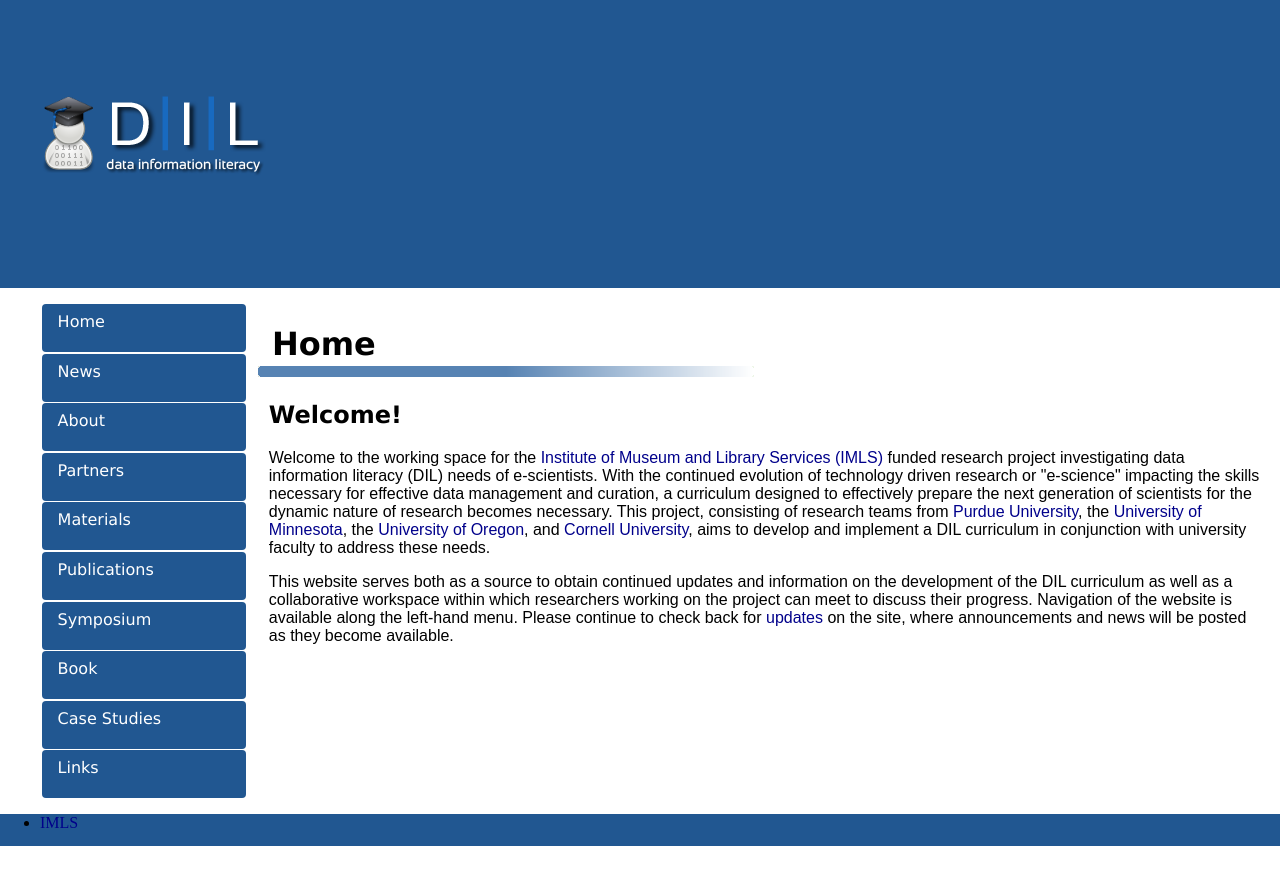
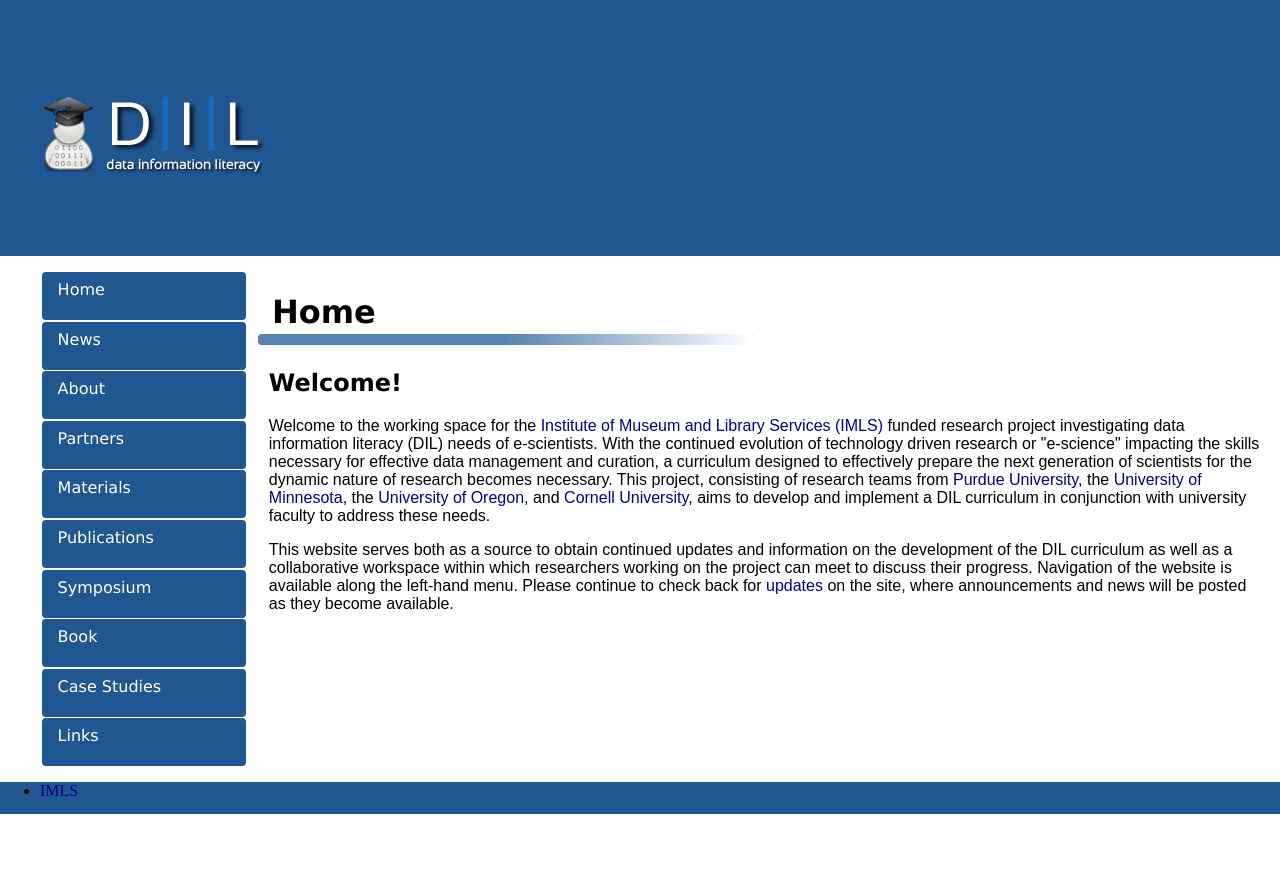
Before and after one commit to datainfolit/datainfolit, a Jekyll site: the page built from index.html, in a window 1280 px wide. Shown: the top 885 px of the page. Built offline with Jekyll 4.4.1, drawn with Linux system fonts in a browser that asks for light colours.

Commit message:
Update main.css

```diff
--- a/css/main.css
+++ b/css/main.css
@@ -85,7 +85,7 @@
 header {
     background: #215791;
     width: 100%;
-    height: 8em;
+    height: 6em;
     padding-top: 5em;
     padding-bottom: 5em;
     padding-left: 2em;
```
